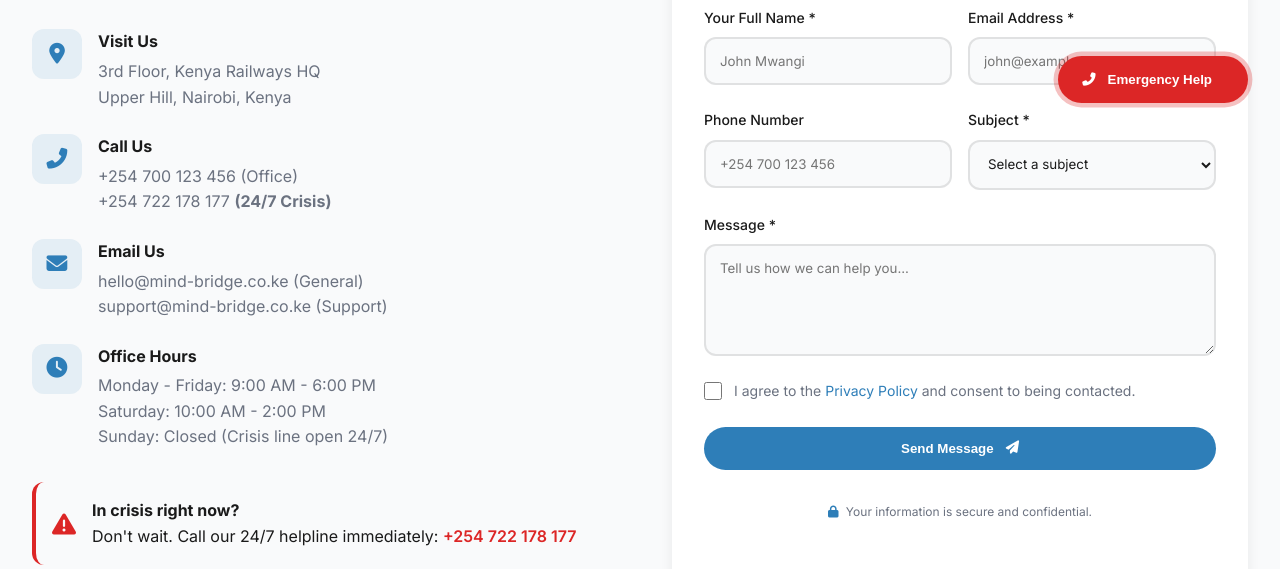
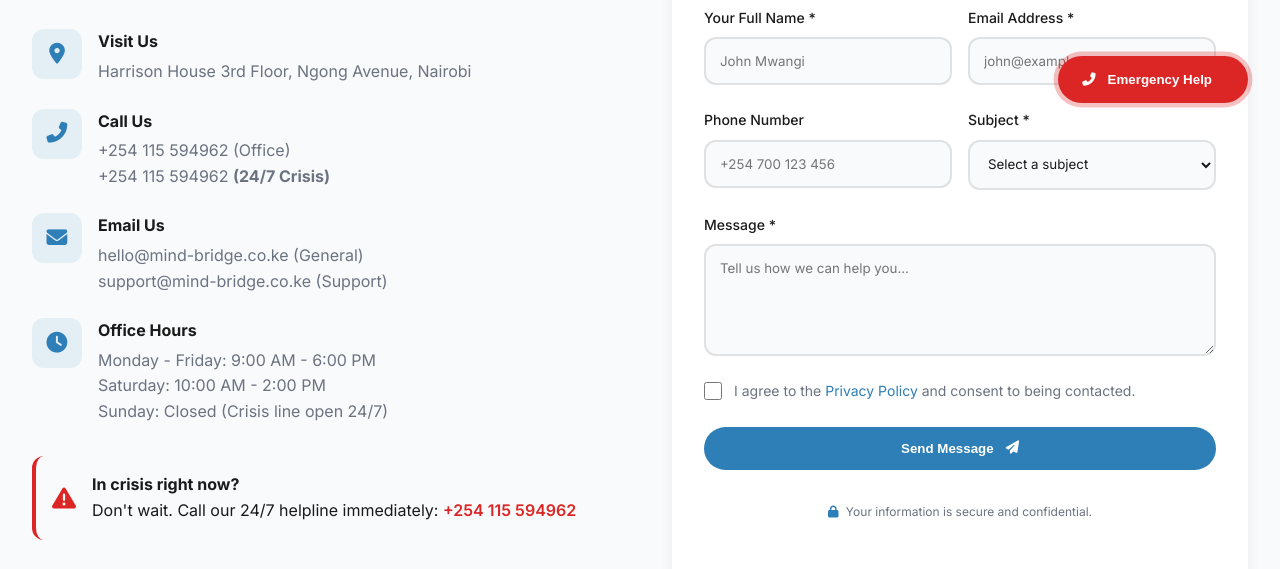
Before and after one commit to Marubi23/mind-bridge2.0, a plain HTML site: page contact.html in a window 1280 px wide. Shown: the part 665-1234 px from the top of the page. Drawn offline with Linux system fonts and the light colour scheme.

Commit message:
contactdetails

```diff
--- a/contact.html
+++ b/contact.html
@@ -80,15 +80,15 @@
                             <div class="contact-icon"><i class="fas fa-map-marker-alt"></i></div>
                             <div>
                                 <h4>Visit Us</h4>
-                                <p>3rd Floor, Kenya Railways HQ<br>Upper Hill, Nairobi, Kenya</p>
+                                <p>Harrison House 3rd Floor, Ngong Avenue, Nairobi</p>
                             </div>
                         </div>
                         <div class="contact-detail">
                             <div class="contact-icon"><i class="fas fa-phone-alt"></i></div>
                             <div>
                                 <h4>Call Us</h4>
-                                <p><a href="tel:+254700123456">+254 700 123 456</a> (Office)<br>
-                                <a href="tel:+254722178177">+254 722 178 177</a> <strong>(24/7 Crisis)</strong></p>
+                                <p><a href="tel:+254700123456">+254 115 594962</a> (Office)<br>
+                                <a href="tel:+254722178177">+254 115 594962</a> <strong>(24/7 Crisis)</strong></p>
                             </div>
                         </div>
                         <div class="contact-detail">
@@ -114,7 +114,7 @@
                         <i class="fas fa-exclamation-triangle"></i>
                         <div>
                             <strong>In crisis right now?</strong>
-                            <p>Don't wait. Call our 24/7 helpline immediately: <a href="tel:+254722178177">+254 722 178 177</a></p>
+                            <p>Don't wait. Call our 24/7 helpline immediately: <a href="tel:+254722178177">+254 115 594962</a></p>
                         </div>
                     </div>
 
@@ -187,7 +187,7 @@
                 <img src="assets/images/panel.jpeg" alt="MindBridge Kenya location map">
                 <div class="map-overlay">
                     <h3>Find Us in Upper Hill</h3>
-                    <p>3rd Floor, Kenya Railways HQ, Nairobi</p>
+                    <p>Harrison House 3rd Ngong Avenue, Nairobi</p>
                     <a href="#" class="btn btn-outline btn-small">Get Directions <i class="fas fa-directions"></i></a>
                 </div>
             </div>
```
